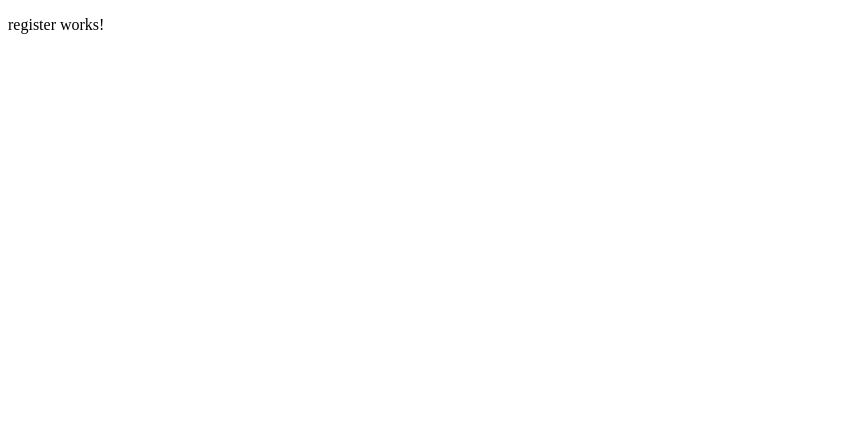
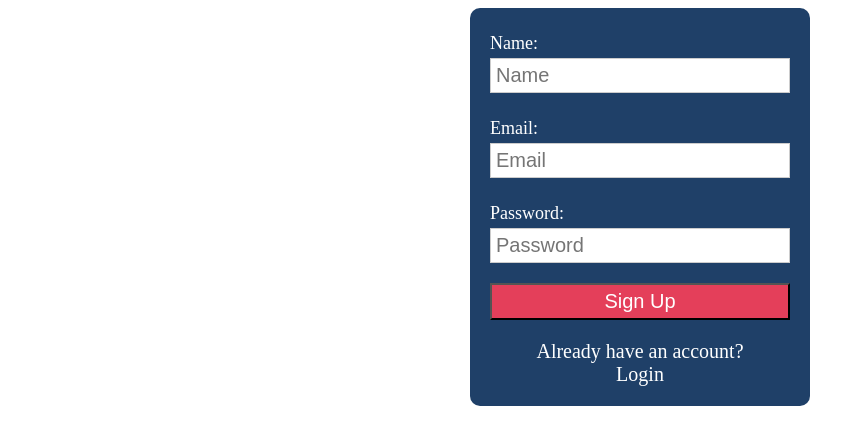
Before and after one commit to krishanudey/iconnect-assignment-forntend, an Angular app: page /register in a window 1280 px wide. Shown: the top 444 px of the page, without its empty margins (0-864 px from the left). Built offline with nearby package versions, Linux system fonts and the light colour scheme.

Commit message:
adds register ui and functionalities

```diff
--- a/src/app/components/register/register.component.css
+++ b/src/app/components/register/register.component.css
@@ -0,0 +1,50 @@
+:host {
+  display: flex;
+  align-items: center;
+  justify-content: center;
+  height: 100%;
+  width: 100%;
+  font-size: 1.25em;
+}
+.wrapper {
+  display: flex;
+  flex-direction: column;
+  background-color: #1f4068;
+  color: #ffffff;
+  padding: 1em;
+  border-radius: 0.5em;
+  width: 300px;
+}
+.wrapper > * {
+  margin-top: 1em;
+}
+.wrapper > *:first-child {
+  margin-top: 0;
+}
+.control {
+  display: flex;
+  flex-direction: column;
+}
+input {
+  border: 1px solid #ccc;
+  padding: 0.25em;
+  font-size: 1em;
+}
+label {
+  font-size: 0.9em;
+  padding: 0.25em 0;
+}
+.action {
+  text-align: center;
+}
+.btn-signup {
+  font-size: 1em;
+  padding: 0.25em;
+  width: 100%;
+  background-color: #e43f5a;
+  color: #ffffff;
+}
+.link-login {
+  text-decoration: none;
+  color: #ffffff;
+}
--- a/src/app/components/register/register.component.html
+++ b/src/app/components/register/register.component.html
@@ -1,3 +1,27 @@
-<p>
-  register works!
-</p>
+<div class="wrapper">
+  <div class="control">
+    <label for="name">Name:</label>
+    <input type="text" name="name" placeholder="Name" [(ngModel)]="name" />
+  </div>
+  <div class="control">
+    <label for="email">Email:</label>
+    <input type="email" name="email" placeholder="Email" [(ngModel)]="email" />
+  </div>
+  <div class="control">
+    <label for="email">Password:</label>
+    <input
+      type="password"
+      name="password"
+      placeholder="Password"
+      [(ngModel)]="password"
+    />
+  </div>
+  <div class="action">
+    <button class="btn-signup" (click)="register()">Sign Up</button>
+  </div>
+  <div class="action">
+    <a [routerLink]="['/', 'login']" class="link-login"
+      >Already have an account?<br />Login</a
+    >
+  </div>
+</div>
--- a/src/app/components/register/register.component.ts
+++ b/src/app/components/register/register.component.ts
@@ -1,15 +1,56 @@
-import { Component, OnInit } from '@angular/core';
+import { Component, OnInit } from "@angular/core";
+import { ApiService } from "src/app/services/api.service";
+import { Router } from "@angular/router";
 
 @Component({
-  selector: 'app-register',
-  templateUrl: './register.component.html',
-  styleUrls: ['./register.component.css']
+  selector: "app-register",
+  templateUrl: "./register.component.html",
+  styleUrls: ["./register.component.css"],
 })
 export class RegisterComponent implements OnInit {
-
-  constructor() { }
-
-  ngOnInit() {
+  name: string = "";
+  email: string = "";
+  password: string = "";
+  constructor(private apiService: ApiService, private router: Router) {
+    console.log("LoginComponent -> constructor -> apiService", apiService);
   }
 
+  ngOnInit() {}
+  register() {
+    let errMessages = [];
+    this.name = this.name.trim();
+    this.email = this.email.trim();
+    this.password = this.password.trim();
+    if (this.name.length === 0) {
+      errMessages.push("- Name cannot be empty");
+    } else if (this.name.length > 128) {
+      errMessages.push("- Name length must be less than or equal to 128");
+    }
+
+    if (this.email.length === 0) {
+      errMessages.push("- Email cannot be empty");
+    } else if (!/^\S+@\S+\.\S+$/.test(this.email)) {
+      errMessages.push("- Email must be in valid format");
+    }
+
+    if (this.password.length === 0) {
+      errMessages.push("- Password cannot be empty");
+    } else if (this.password.length > 32) {
+      errMessages.push("- Password length must be less than or equal to 32");
+    }
+
+    if (errMessages.length > 0) {
+      return alert(errMessages.join("\n"));
+    }
+
+    this.apiService.register(this.name, this.email, this.password).subscribe(
+      (user) => {
+        this.router.navigate(["/"]);
+      },
+      (err) => {
+        console.log("RegisterComponent -> register -> err", err);
+        alert("Failed to perform registration");
+      }
+    );
+  }
 }
```
